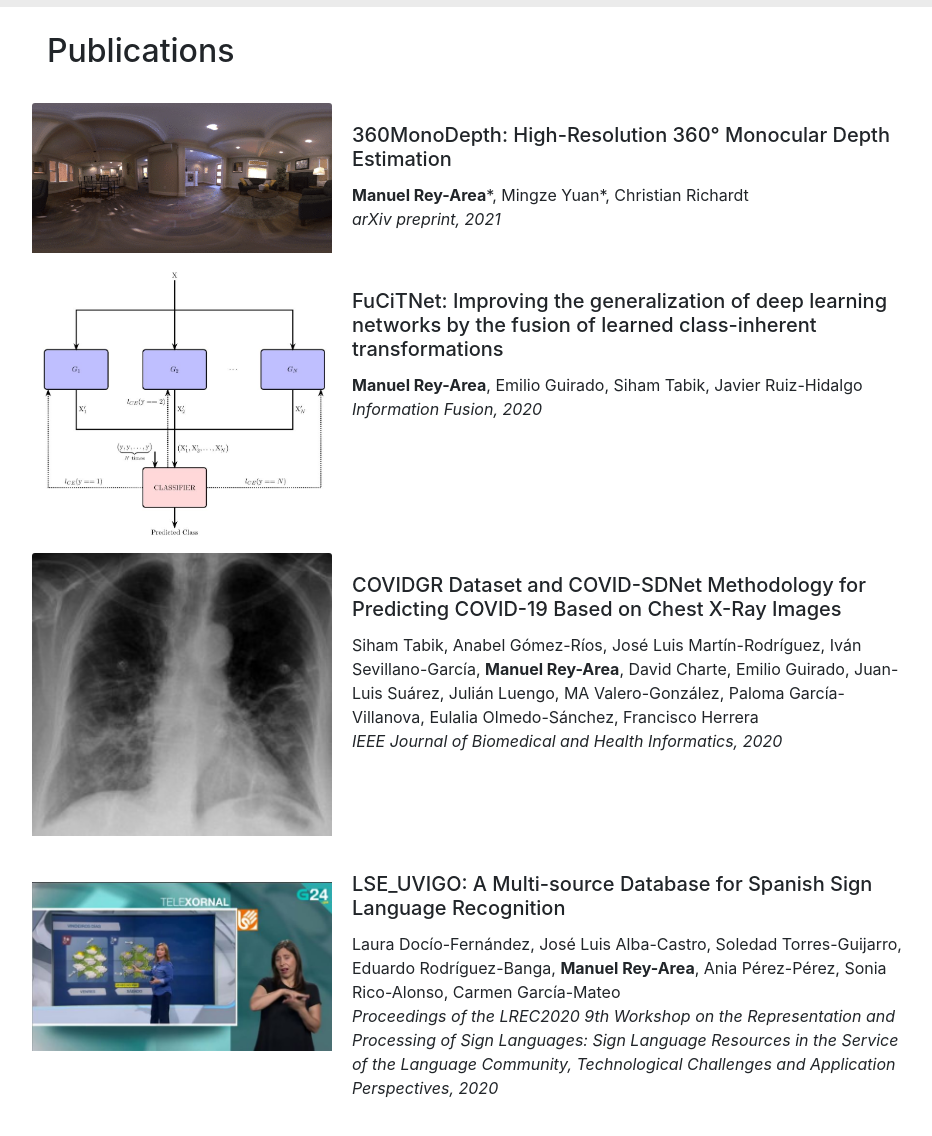
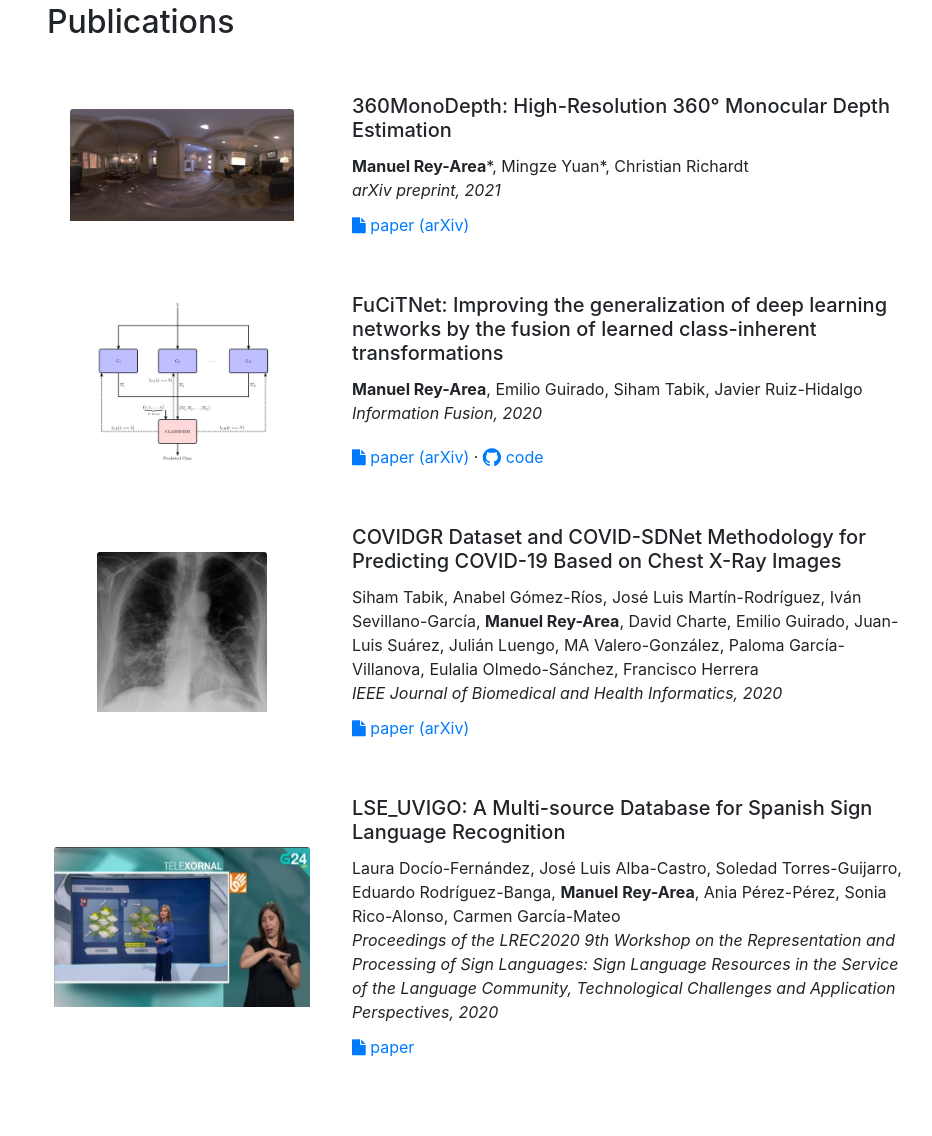
Before and after one commit to manurare/manurare.github.io, a plain HTML site: page index.html in a window 1280 px wide. Shown: the part 518-1654 px from the top of the page, without its empty margins (158-1090 px from the left). After the commit the page ends 1613 px from the top, so only its background shows below. Drawn offline with nearby package versions, Linux system fonts and the light colour scheme; some icons are missing.

Commit message:
Add code for fucitnet

```diff
--- a/index.html
+++ b/index.html
@@ -27,8 +27,8 @@
 	<div class="container-fluid py-5" style="margin-top: -80px; background-color: #EBEBEB">
 		<table class="table" style="border-top:hidden; max-width:900px;margin-left:auto;margin-right:auto"><tbody>
 		<tr>
-			<td style="padding:4.0%;width:100%;max-width:30%;vertical-align:middle">
-				<img src="imgs/profile_photo.jpeg" class="img-fluid rounded-lg"><br>
+			<td style="padding:4.0%;width:100%;max-width:30%;vertical-align:middle;padding-bottom: 1px">
+				<img src="imgs/profile_photo.jpeg" class="img-fluid rounded-lg" style="width: 80%; height: 80%; vertical-align: bottom;"><br><br>
 				<a href="mailto:mreyarea@gmail.com" style="color:black;"><i class="fa fa-envelope fa-lg" style="font-size:19px"></i> email</a><br style="line-height: 30px" />
 				<a href="https://twitter.com/mreyarea" style="color:black"><i class="fa fa-twitter fa-lg"></i> twitter</a><br style="line-height: 30px" />
 				<a href="https://github.com/manurare" style="color:black"><i class="fa fa-github fa-lg"></i> github</a><br style="line-height: 30px" />
@@ -58,17 +58,19 @@
 	<div class="container" style="max-width:900px;margin-left:auto;margin-right:auto;padding-top: 25px">
 		<h2>Publications</h2><br>
 		<div class="row" data-masonry='{"percentPosition": true }'>
-			<div class="card mb-3 border-0" style="">
+			<div class="card mb-3 border-0" style="width: 100%">
 				<div class="row no-gutters">
-					<div class="col-md-4">
-						<a href="imgs/360monodepth.gif"><img class="card-img-top img-fluid" src="imgs/360monodepth.gif" alt="360 monocular depth estimation"></a>
+					<div class="col-md-4 d-flex" style="text-align: center">
+						<a class="align-self-center mx-auto" href="imgs/360monodepth.gif"><img class="img-fluid card-img-top" src="imgs/360monodepth.gif"
+																							   alt="360 monocular depth estimation"
+																							   style="height: 7rem"></a>
 					</div>
 					<div class="col-md-8">
 						<div class="card-body">
 							<h5 class="card-title">360MonoDepth: High-Resolution 360° Monocular Depth Estimation</h5>
 							<p class="card-text"><strong>Manuel Rey-Area</strong>*, Mingze Yuan*, Christian Richardt <br>
 								<em>arXiv preprint, 2021</em> <br>
-								<a href="https://arxiv.org/abs/2111.15669"><i class="ai ai-arxiv ai-lg" style="padding-top: 15px"></i></a></p>
+								<a href="https://arxiv.org/abs/2111.15669"><i class="fa fa-file" style="padding-top: 15px"></i> paper (arXiv)</a></p>
 
 						</div>
 					</div>
@@ -77,17 +79,21 @@
 		</div>
 
 		<div class="row" data-masonry='{"percentPosition": true }'>
-			<div class="card mb-3  border-0" style="">
+			<div class="card mb-3 border-0">
 				<div class="row no-gutters">
-					<div class="col-md-4">
-						<a href="imgs/fucitnet.jpg"><img class="card-img-top img-fluid" src="imgs/fucitnet.jpg" alt="FuCiTNet"></a>
+					<div class="col-md-4 d-flex" style="text-align: center;">
+						<a class="align-self-center mx-auto" href="imgs/fucitnet.jpg"><img class="card-img-top; overflow: hidden" src="imgs/fucitnet.jpg"
+																						   alt="FuCiTNet"
+																						   style="height: 10rem"></a>
 					</div>
 					<div class="col-md-8">
 						<div class="card-body">
 							<h5 class="card-title">FuCiTNet: Improving the generalization of deep learning networks by the fusion of learned class-inherent transformations</h5>
 							<p class="card-text"><strong>Manuel Rey-Area</strong>, Emilio Guirado, Siham Tabik, Javier Ruiz-Hidalgo<br>
 								<em>Information Fusion, 2020</em> <br>
-								<a href="https://arxiv.org/abs/2005.08235"><i class="ai ai-arxiv ai-lg"  style="padding-top: 15px"></i></a></p>
+								<a href="https://arxiv.org/abs/2005.08235"><i class="fa fa-file"  style="padding-top: 1.5rem"></i> paper (arXiv)</a>
+								 ·
+								<a href="https://github.com/manurare/Class-Inherent-Transformations"><i class="fa fa-github fa-lg"  style="padding-top: 1.5rem"></i> code</a></p>
 						</div>
 					</div>
 				</div>
@@ -97,15 +103,18 @@
 		<div class="row" data-masonry='{"percentPosition": true }'>
 			<div class="card mb-3 border-0" style="">
 				<div class="row no-gutters">
-					<div class="col-md-4">
-						<a href="imgs/covid.jpg"><img class="card-img-top img-fluid" src="imgs/covid.jpg" alt="COVIDGR"></a>
+					<div class="col-md-4 d-flex" style="text-align: center">
+						<a class="align-self-center mx-auto" href="imgs/covid.jpg"><img class="card-img-top img-fluid" src="imgs/covid.jpg"
+																						alt="COVIDGR"
+																						style="height: 10rem"></a>
+
 					</div>
 					<div class="col-md-8">
 						<div class="card-body">
 							<h5 class="card-title">COVIDGR Dataset and COVID-SDNet Methodology for Predicting COVID-19 Based on Chest X-Ray Images</h5>
 							<p class="card-text">Siham Tabik, Anabel Gómez-Ríos, José Luis Martín-Rodríguez, Iván Sevillano-García, <strong>Manuel Rey-Area</strong>, David Charte, Emilio Guirado, Juan-Luis Suárez, Julián Luengo, MA Valero-González, Paloma García-Villanova, Eulalia Olmedo-Sánchez, Francisco Herrera<br>
 								<em>IEEE Journal of Biomedical and Health Informatics, 2020</em> <br>
-								<a href="https://arxiv.org/abs/2006.01409"><i class="ai ai-arxiv ai-lg" style="padding-top: 15px"></i></a></p>
+								<a href="https://arxiv.org/abs/2006.01409"><i class="fa fa-file" style="padding-top: 15px"></i> paper (arXiv)</a></p>
 						</div>
 					</div>
 				</div>
@@ -113,17 +122,19 @@
 		</div>
 
 		<div class="row" data-masonry='{"percentPosition": true }'>
-				<div class="card mb-3  border-0" style="">
+			<div class="card mb-3 border-0" style="">
 				<div class="row no-gutters">
-						<div class="col-md-4">
-							<a href="imgs/lse_uvigo.jpg"><img class="card-img-top img-fluid" src="imgs/lse_uvigo.jpg" alt="lse_uvigo" style="padding-top: 30px"></a>
+					<div class="col-md-4 d-flex" style="text-align: center">
+						<a class="align-self-center mx-auto" href="imgs/lse_uvigo.jpg"><img class="card-img-top img-fluid" src="imgs/lse_uvigo.jpg"
+																							alt="lse_uvigo"
+																							style="width:16rem; height: 10rem"></a>
 					</div>
 					<div class="col-md-8">
 						<div class="card-body">
 							<h5 class="card-title">LSE_UVIGO: A Multi-source Database for Spanish Sign Language Recognition </h5>
 							<p class="card-text">Laura Docío-Fernández, José Luis Alba-Castro, Soledad Torres-Guijarro, Eduardo Rodríguez-Banga, <strong>Manuel Rey-Area</strong>, Ania Pérez-Pérez, Sonia Rico-Alonso, Carmen García-Mateo<br>
 								<em>Proceedings of the LREC2020 9th Workshop on the Representation and Processing of Sign Languages: Sign Language Resources in the Service of the Language Community, Technological Challenges and Application Perspectives, 2020</em> <br>
-									<a href="https://aclanthology.org/2020.signlang-1.8/"><i class="ai ai-arxiv ai-lg"  style="padding-top: 15px"></i></a></p>
+								<a href="https://aclanthology.org/2020.signlang-1.8/"><i class="fa fa-file"  style="padding-top: 15px"></i> paper</a></p>
 						</div>
 					</div>
 				</div>
```
Lines whose indentation alone changed are shown as unchanged.
